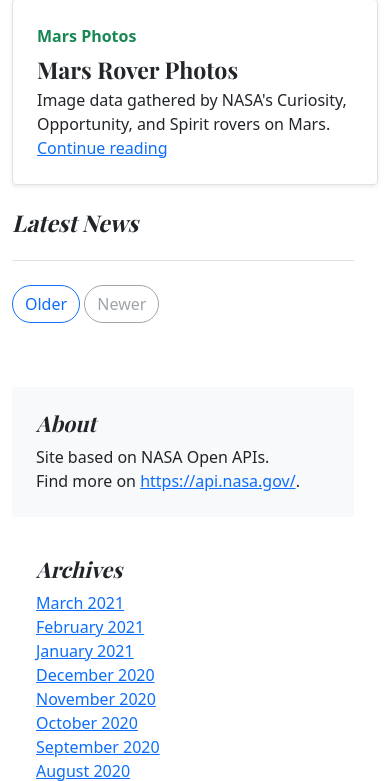
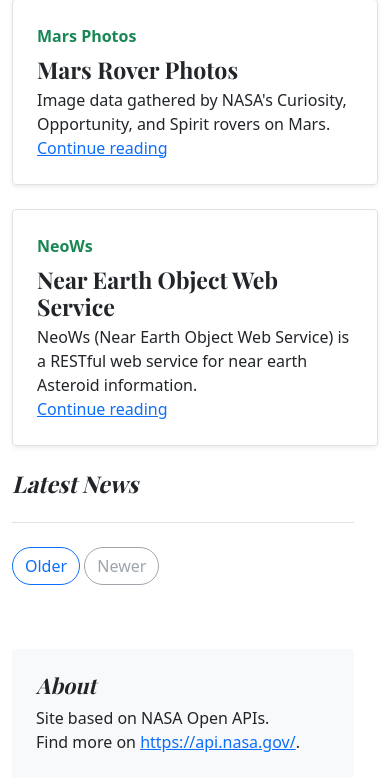
Before and after one commit to ChristianNagata/astronomy_site, a Django app: page / in a window 390 px wide. Shown: the part 716-1497 px from the top of the page. Run offline with Django 4.2, Linux system fonts and the light colour scheme; data that the repository does not hold is empty; some libraries are stand-ins or nearby versions.

Commit message:
utilizando a api NeoWs, criação da página neows

```diff
--- a/nasaapi/apis.py
+++ b/nasaapi/apis.py
@@ -1,4 +1,5 @@
 import requests
+from datetime import datetime
 
 
 class NasaAPI:
@@ -24,6 +25,20 @@
         mrp = mrp['photos']
         return mrp
 
+    def neows_api(self):
+        """Near Earth Objects"""
+
+        today = datetime.today().strftime('%Y-%m-%d')
+        start_date = today
+
+        neows = requests.get(
+            f'https://api.nasa.gov/neo/rest/v1/feed?start_date={start_date}&api_key={self.api_key}')
+        neows = neows.json()
+
+        dates = neows['near_earth_objects']
+
+        return dates
+
 
 class NewsAPI:
     """Retorna a API de notícias"""
--- a/nasaapi/urls.py
+++ b/nasaapi/urls.py
@@ -7,4 +7,5 @@
     path('MarsRoverPhotos/', views.mars_rover_photos, name='mars_rover_photos'),
     path('MarsRoverPhotos/<int:photo_id>/',
          views.mars_rover_photo, name='mars_rover_photo'),
+    path('neows/', views.neows, name='neows'),
 ]
--- a/nasaapi/views.py
+++ b/nasaapi/views.py
@@ -25,7 +25,7 @@
 
 
 def apod(request):
-    """Fotos atronômicas do dia"""
+    """Foto atronômica do dia"""
 
     info = NasaAPI()
     info = info.apod_api()
@@ -84,3 +84,25 @@
         }
     }
     return render(request, 'mars_rover_photo.html', context)
+
+
+def neows(request):
+    """NeoWs (Near Earth Object Web Service)"""
+
+    info = NasaAPI()
+    info = info.neows_api()
+
+    # Reorganizando json
+    objects = []
+    for key, value in info.items():
+        objects.append(value)
+
+    context = {
+        'objects': objects,
+        'page_info': {
+            'name': 'Mars Rover Photo',
+            'title': 'Mars Rover Photo',
+            'description': 'Multiple lines of text that form the lede, informing new readers quickly and efficiently about what’s most interesting in this post’s contents.'
+        }
+    }
+    return render(request, 'neows.html', context)
--- a/templates/index.html
+++ b/templates/index.html
@@ -43,6 +43,22 @@
       </div>
     </div>
 
+  <!--3 Card-->
+  <div class="col-md-6">
+    <div class="row g-0 border rounded overflow-hidden flex-md-row mb-4 shadow-sm h-md-250 position-relative">
+      <div class="col-md-8 p-4 d-flex flex-column position-static">
+        <strong class="d-inline-block mb-2 text-success">NeoWs</strong>
+        <h3 class="mb-0">Near Earth Object Web Service</h3>
+        <div class="mb-1 text-muted"></div>
+        <p class="mb-auto">NeoWs (Near Earth Object Web Service) is a RESTful web service for near earth Asteroid information.</p>
+        <a href="{% url 'neows' %}" class="stretched-link">Continue reading</a>
+      </div>
+      <div class="col-md-4 d-none d-lg-block">
+        <img src="{% static 'assets/img/dontlookup.jpg' %}" class="" style="object-fit: cover;" height="250" width="230" alt="">
+      </div>
+    </div>
+  </div>
+
   <div class="row">
     <div class="col-md-8">
       <h3 class="pb-4 mb-4 fst-italic border-bottom">
@@ -51,6 +67,7 @@
 
       <article class="blog-post">
       <!--Post Header-->
+      {% if news %}
         {% for new in news %}
           <a href="{{ new.link }}" style="color: currentColor; text-decoration: none;">
             <h2 class="">{{ new.title }}</h2>
@@ -83,9 +100,9 @@
               <a href="{{ new.link }}">Continue reading</a>
             </div>
           </div>
-
           <hr>
         {% endfor %}
+      {% endif %}
 
       <nav class="blog-pagination" aria-label="Pagination">
         <a class="btn btn-outline-primary" href="#">Older</a>
```
Also changed, not shown: templates/neows.html (added, +13 -0 lines), static/assets/img/dontlookup.jpg (added). Lines whose indentation alone changed are shown as unchanged.
